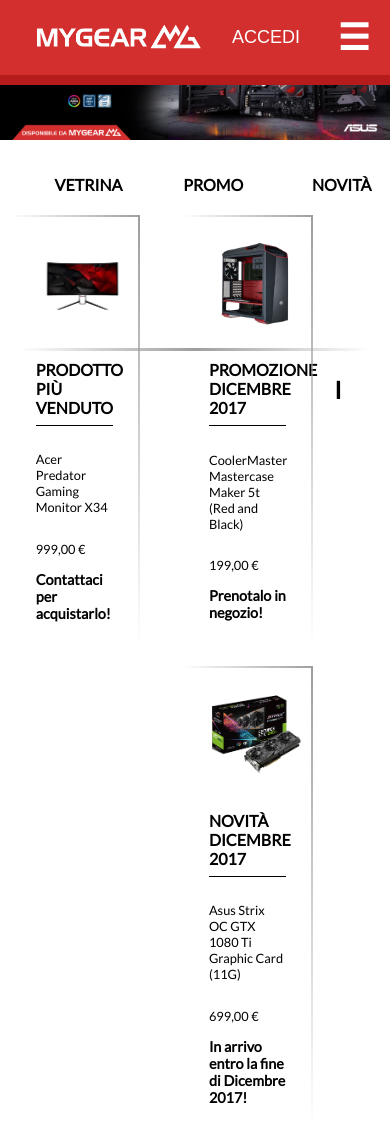
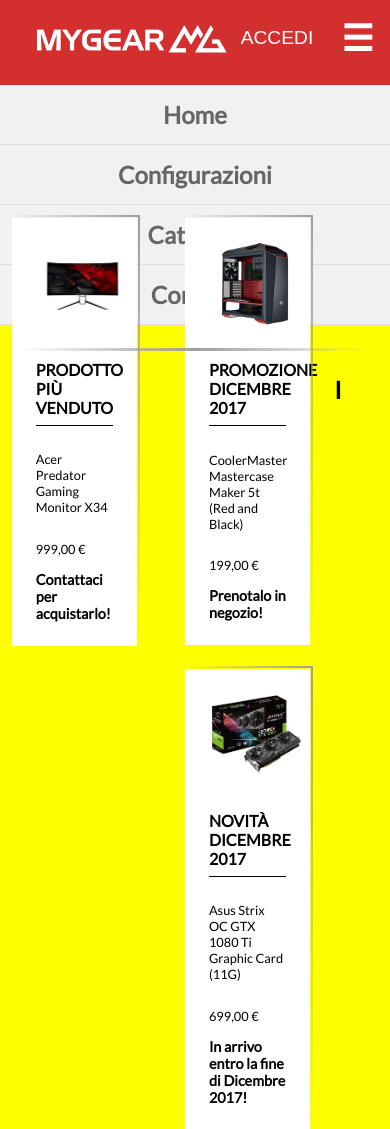
Before and after one commit to ale-mazz/mygear.it, a PHP site: page /home.html in a window 390 px wide. Shown: the top 1129 px of the page. Run offline with PHP 8.4, Linux system fonts and the light colour scheme.

Commit message:
header responsive and js (hamburger)

```diff
--- a/headerstyle.css
+++ b/headerstyle.css
@@ -54,8 +54,17 @@ header{
     padding: 12px 16px;
     text-decoration: none;
 }
+
+.hover{
+    display: inline-block;
+    position: relative;
+}
 .hover:hover{
-    font-size:105%;
+    -webkit-transform: scale(1.2);
+    -ms-transform: scale(1.2);
+    -moz-transform: scale(1.2);
+
+
 }
 .selected {
     font-weight: 900;
@@ -70,6 +79,8 @@ header{
 }
 
 .buttonlogin {
+    display: inline-block;
+    position: relative;
     background-color: #D32F2F;
     float: right;
     border: none;
@@ -77,19 +88,23 @@ header{
     padding: 1em 1em;
     text-align: center;
     text-decoration: none;
-    display: inline-block;
     font-size: 1em;
     margin-top: 0.6em;
     margin-right: 1em;
     cursor: pointer;
-    border-radius: 10px;
 }
 
+.buttonlogin:hover {
+    -webkit-transform: scale(1.2);
+    -ms-transform: scale(1.2);
+    -moz-transform: scale(1.2);
+
+}
 
 /****************************************
 Media Query
 ****************************************/
-@media only screen and (min-width: 1024px) {
+@media only screen and (min-width: 1001px) {
 
 #hamburger{
     display: none;
@@ -97,13 +112,10 @@ Media Query
 #drop_menu{
     display: none;
 }
-.buttonlogin:hover {
-    font-size: 103%;
-}
 }
 
 
-@media only screen and (max-width: 1023px) {
+@media only screen and (max-width: 1000px) {
 
 .menu{
     display: none;
@@ -112,7 +124,7 @@ Media Query
 header{
     width:100%;
     background-color: #D32F2F;
-    height:75px;
+    height:8em;
     display:inline-block;
     font-size:12px;
     position: fixed;
@@ -122,11 +134,11 @@ header{
     background: #B71C1C;
     position:fixed;
     width: 100%;
-    height: 4.6em;
+    height: 6.5em;
 }
 .logo{
     float: left;
-    height: 2.6em;
+    height: 4em;
     padding-left: 3em;
     padding-top: 1.8em;
 }
@@ -137,16 +149,15 @@ header{
     top:0;
     right:0;
     line-height:45px;
-    padding:15px 20px 15px 15px;
+    padding:0.45em 0.45em 0.45em 0.45em;
     color:white;
     border:0;
-    font-size:3em;
+    font-size:4.5em;
     font-weight:bold;
     cursor:pointer;
     outline:none;
 }
 #drop_menu{
-    display: none;
     font-weight:bold;
     font-size:1.5em;
     background:#f1f1f1;
@@ -173,19 +184,41 @@ header{
     text-decoration:none;
     color:#666;
 }
+
+
+.menuClose{
+    height: 0;
+    display: none;
+}
+.menuOpen{
+    height: auto;
+    display: block;
+}
 .buttonlogin {
-    background-color: #D32F2F;
-    float: right;
-    border: none;
-    color: white;
-    padding: 1em 1em;
-    text-align: center;
-    text-decoration: none;
-    display: inline-block;
-    font-size: 1.5em;
-    margin-top: 0.5em;
+    font-size: 2.3em;
+    margin-top: 0.15em;
     margin-right: 4em;
-    cursor: pointer;
-    border-radius: 10px;
+
+
 }
 }
+
+@media only screen and (max-width: 767px) {
+
+    body{
+        background-color: yellow;
+    }
+    .logo{
+        height: 3em;
+        margin-top: 0;
+    }
+    .buttonlogin{
+        font-size: 1.6em;
+        margin-right: 3em;
+        margin-top: 0.4em;
+        padding-left: 0em;
+    }
+    #hamburger{
+        font-size: 3em;
+    }
+}
--- a/javascript/hamburger.js
+++ b/javascript/hamburger.js
@@ -1,13 +1,12 @@
-(function (){
+$(function (){
     var hamburger = document.getElementById("hamburger");
     hamburger.onclick = function () {
         if (document.getElementsByClassName('menuOpen').length == 0) {
-            $('#menuResponsive').addClass('menuOpen').removeClass('menuClose');
-            $('#menu').css('height','auto');
+            $('#drop_menu').addClass('menuOpen').removeClass('menuClose');
+            $('#drop_menu').css('height','auto');
         }
         else if(document.getElementsByClassName('menuClose').length == 0){
             $('#drop_menu').addClass('menuClose').removeClass('menuOpen');
-            $('#menu').css('height','3.857em');
         }
     };
 });
```
Also changed, not shown: header.html (+6 -5 lines).
